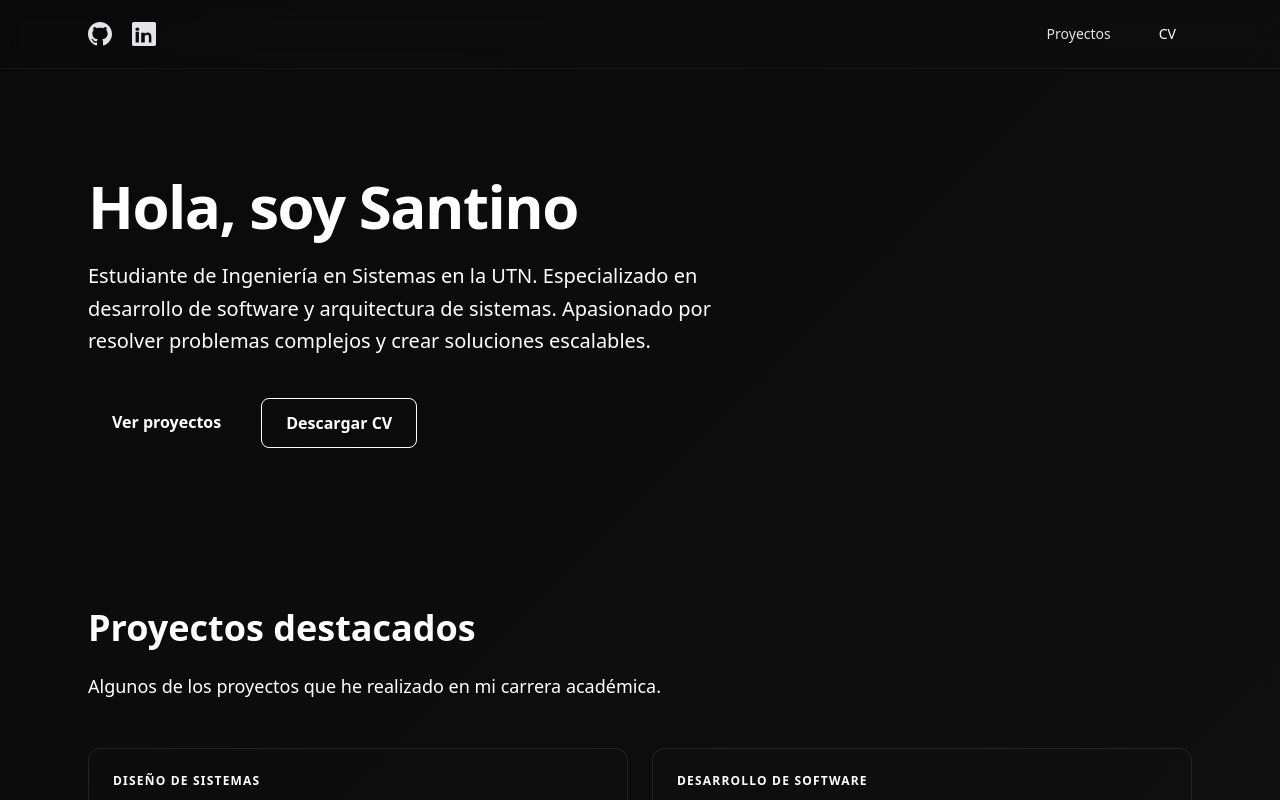
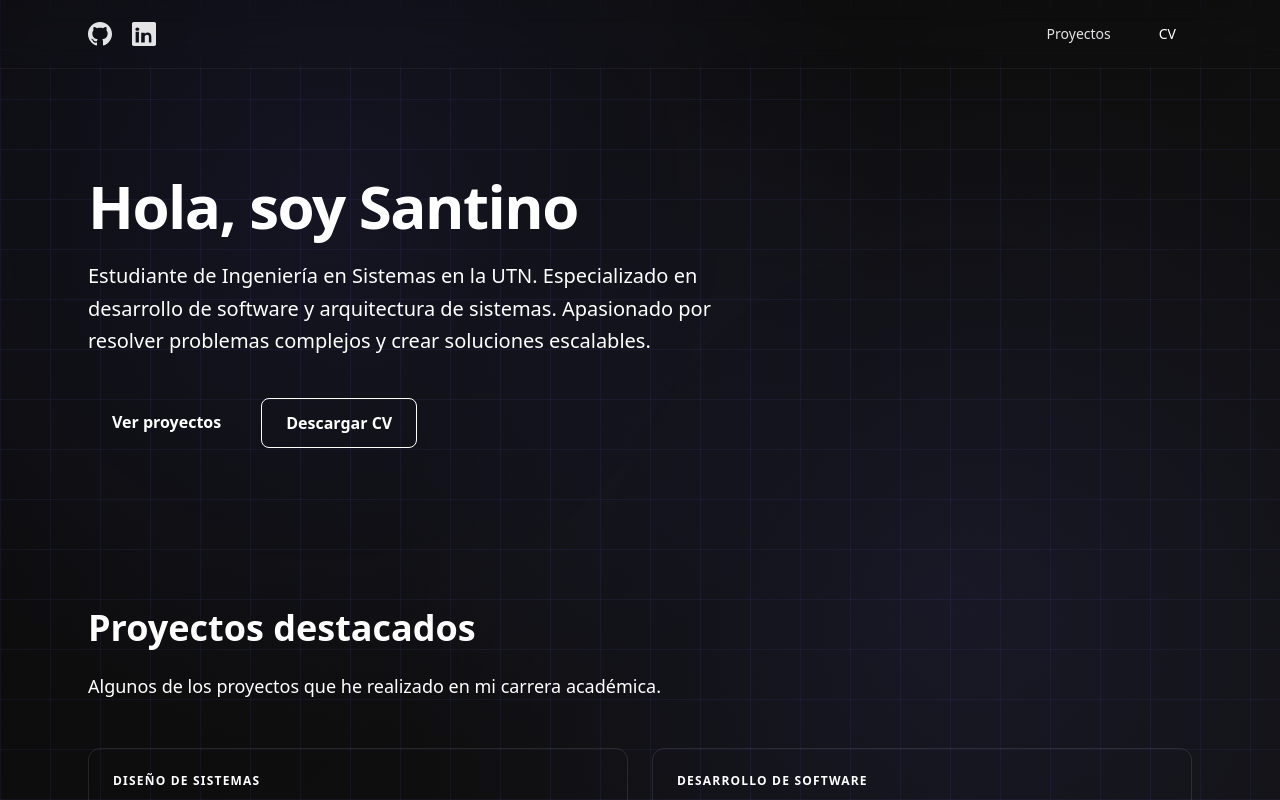
Before and after one commit to Santibouvet/Portfolio-Santino-Bouvet, a Next.js app: page / in a window 1280 px wide. Shown: the top 800 px of the page. Built offline with nearby package versions, Linux system fonts and the light colour scheme.

Commit message:
personalizacion de fondo

```diff
--- a/src/app/globals.css
+++ b/src/app/globals.css
@@ -1,7 +1,27 @@
 @import "tailwindcss";
 
 body {
-  background: linear-gradient(135deg, #0a0a0a 0%, #111111 100%);
+  background-color: #0a0a0a;
+  background-image:
+    repeating-linear-gradient(
+      0deg,
+      rgba(99, 102, 241, 0.08) 0px,
+      rgba(99, 102, 241, 0.08) 1px,
+      transparent 1px,
+      transparent 50px
+    ),
+    repeating-linear-gradient(
+      90deg,
+      rgba(99, 102, 241, 0.08) 0px,
+      rgba(99, 102, 241, 0.08) 1px,
+      transparent 1px,
+      transparent 50px
+    ),
+    radial-gradient(circle at 25% 25%, rgba(99, 102, 241, 0.1) 0%, transparent 50%),
+    radial-gradient(circle at 75% 75%, rgba(99, 102, 241, 0.1) 0%, transparent 50%),
+    linear-gradient(135deg, #0a0a0a 0%, #111111 100%);
+  background-size: 100% 100%, 100% 100%, 100% 100%, 100% 100%, 100% 100%;
+  background-attachment: fixed;
   color: #e4e4e7;
   min-height: 100vh;
   font-family: system-ui, -apple-system, sans-serif;
```
